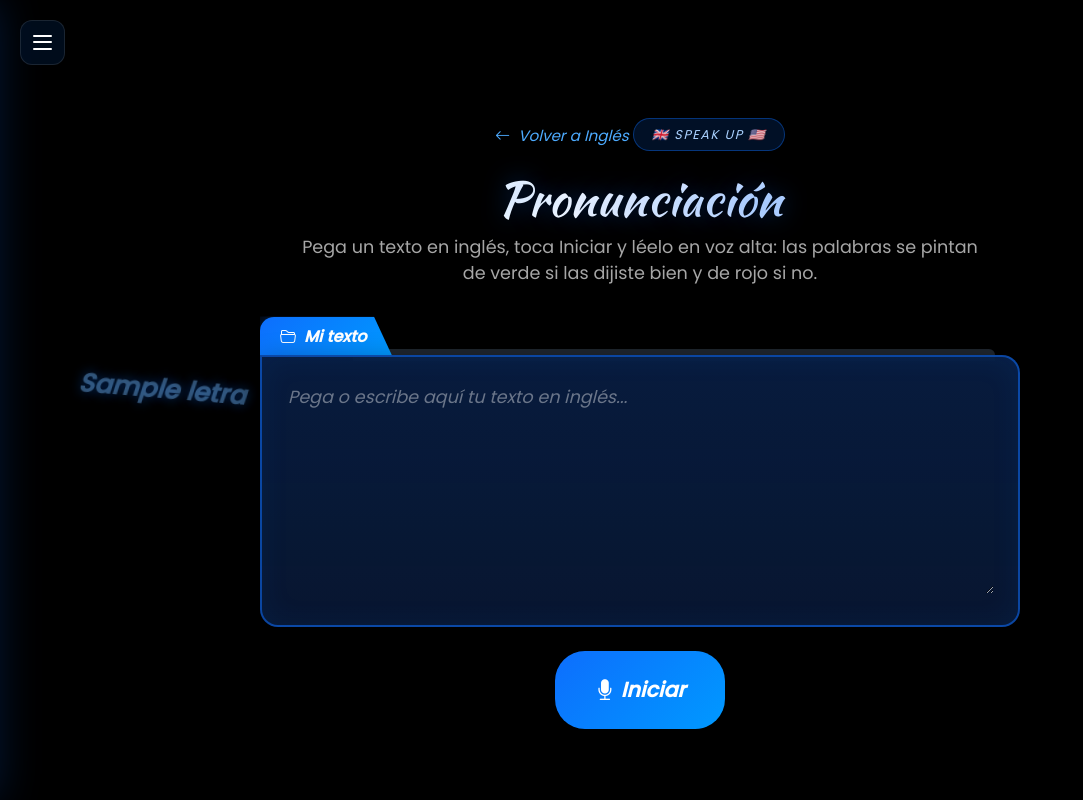
After one commit to diyerdiaz/dy-habit-tracker, a Python web app: template app/templates/ingles/pronunciacion.html in a window 1280 px wide. The commit adds this page. Shown: the whole page, without its empty margins (0-1083 px from the left). Run offline with Jinja, Linux system fonts and the light colour scheme; the template is opened without the code that fills it: most values are stand-ins (such as "Sample title", 1, 10 or a date in 2020).

Commit message:
pronunciacion

```diff
--- a/app/routes/ingles_route.py
+++ b/app/routes/ingles_route.py
@@ -38,6 +38,12 @@ def palabras_aleatorias():
         maximo=MAXIMO_PALABRAS,
         letras_flotantes=letras_flotantes,
     )
+
+@bp.route('/pronunciacion')
+@login_required
+def pronunciacion():
+    letras_flotantes = get_letras_flotantes(current_user.idUser)
+    return render_template('ingles/pronunciacion.html', letras_flotantes=letras_flotantes)
 
 @bp.route('/shadowing')
 @login_required
--- /dev/null
+++ b/app/static/css/pronunciacion.css
@@ -0,0 +1,246 @@
+/* Pronunciación: usa los colores azules de ingles.css y vocabulario.css */
+
+.pron-aviso {
+    max-width: 640px;
+    margin: 0 auto 16px auto;
+    padding: 10px 16px;
+    border-radius: 12px;
+    text-align: center;
+    background: rgba(255, 170, 0, 0.1);
+    border: 1px solid rgba(255, 170, 0, 0.4);
+    color: #ffd27a;
+}
+
+/* ── La carpeta ── */
+.pron-carpeta {
+    position: relative;
+    max-width: 760px;
+    margin: 30px auto 24px auto;
+    padding-top: 38px;
+}
+
+.pron-pestana {
+    position: absolute;
+    top: 0;
+    left: 0;
+    height: 40px;
+    padding: 0 26px 0 20px;
+    display: flex;
+    align-items: center;
+    gap: 8px;
+    color: #fff;
+    font-weight: 700;
+    font-style: italic;
+    background: linear-gradient(135deg, #0d6efd, #0099ff);
+    border-radius: 14px 14px 0 0;
+    clip-path: polygon(0 0, 86% 0, 100% 100%, 0 100%);
+    box-shadow: 0 -4px 16px rgba(13, 110, 253, 0.3);
+}
+
+.pron-hoja {
+    position: relative;
+    min-height: 220px;
+    padding: 24px;
+    border-radius: 0 18px 18px 18px;
+    background:
+        linear-gradient(rgba(13, 110, 253, 0.12), rgba(13, 110, 253, 0.06)),
+        rgba(8, 18, 38, 0.94);
+    border: 2px solid rgba(13, 110, 253, 0.55);
+    box-shadow: 0 10px 30px rgba(0, 0, 0, 0.45), inset 0 0 30px rgba(13, 110, 253, 0.08);
+}
+
+/* Borde de papel que asoma detrás, como hojas dentro de la carpeta */
+.pron-hoja::before {
+    content: '';
+    position: absolute;
+    top: -8px;
+    left: 12%;
+    right: 3%;
+    height: 12px;
+    border-radius: 6px 6px 0 0;
+    background: rgba(169, 209, 255, 0.18);
+    z-index: -1;
+}
+
+.pron-textarea {
+    width: 100%;
+    min-height: 180px;
+    resize: vertical;
+    border: none;
+    outline: none;
+    background: transparent;
+    color: #fff;
+    font-size: 1.1rem;
+    line-height: 1.7;
+}
+
+.pron-textarea::placeholder {
+    color: rgba(255, 255, 255, 0.4);
+    font-style: italic;
+}
+
+.pron-palabras {
+    text-align: left;
+    font-size: 1.25rem;
+    line-height: 2.1;
+    color: rgba(255, 255, 255, 0.55);
+}
+
+.pron-palabra {
+    display: inline;
+    padding: 2px 4px;
+    margin: 0 1px;
+    border-radius: 6px;
+    cursor: pointer;
+    transition: background 0.2s ease, color 0.2s ease;
+}
+
+.pron-palabra:hover {
+    background: rgba(255, 255, 255, 0.08);
+}
+
+.pron-palabra.bien {
+    color: #00e676;
+    background: rgba(0, 230, 118, 0.12);
+}
+
+.pron-palabra.mal {
+    color: #ff5c5c;
+    background: rgba(255, 92, 92, 0.14);
+    text-decoration: underline wavy rgba(255, 92, 92, 0.6);
+    text-underline-offset: 5px;
+}
+
+.pron-palabra.sonando {
+    outline: 2px solid #4dabff;
+}
+
+/* ── Botones ── */
+.pron-controles {
+    display: flex;
+    flex-wrap: wrap;
+    justify-content: center;
+    gap: 12px;
+    margin-bottom: 24px;
+}
+
+.pron-controles .btn {
+    width: auto;
+    flex: 0 1 auto;
+}
+
+.pron-btn-mic {
+    min-width: 170px;
+    padding: 12px 26px;
+    border-radius: 30px;
+}
+
+.pron-btn-mic.grabando {
+    background: linear-gradient(135deg, #ff3b5c, #ff6b6b);
+    animation: pron-pulso 1.4s ease-in-out infinite;
+}
+
+@keyframes pron-pulso {
+    0%, 100% { box-shadow: 0 0 0 0 rgba(255, 59, 92, 0.55); }
+    50% { box-shadow: 0 0 0 12px rgba(255, 59, 92, 0); }
+}
+
+.pron-btn-sec {
+    padding: 12px 22px;
+    border-radius: 30px;
+    color: #a9d1ff;
+    border: 1px solid rgba(13, 110, 253, 0.45);
+    background: rgba(13, 110, 253, 0.08);
+}
+
+.pron-btn-sec:hover {
+    color: #fff;
+    background: rgba(13, 110, 253, 0.2);
+}
+
+/* ── Resultado ── */
+.pron-resultado {
+    max-width: 760px;
+    margin: 0 auto 60px auto;
+    padding: 20px 24px;
+    border-radius: 18px;
+    background: rgba(13, 110, 253, 0.08);
+    border: 1px solid rgba(13, 110, 253, 0.3);
+    color: rgba(255, 255, 255, 0.8);
+}
+
+.pron-puntaje {
+    display: flex;
+    flex-wrap: wrap;
+    align-items: center;
+    gap: 6px 14px;
+}
+
+.pron-num {
+    font-weight: 700;
+    font-size: 1.2rem;
+}
+
+.pron-num-bien { color: #00e676; }
+.pron-num-mal { color: #ff5c5c; }
+.pron-num-falta { color: rgba(255, 255, 255, 0.5); }
+
+.pron-porcentaje {
+    margin-left: auto;
+    font-size: 1.5rem;
+    color: #4dabff;
+}
+
+.pron-barra {
+    height: 8px;
+    margin: 12px 0 14px 0;
+    border-radius: 4px;
+    background: rgba(255, 255, 255, 0.08);
+    overflow: hidden;
+}
+
+.pron-barra-relleno {
+    width: 0;
+    height: 100%;
+    background: linear-gradient(90deg, #00c853, #00e676);
+    transition: width 0.3s ease;
+}
+
+.pron-escuche {
+    margin-bottom: 4px;
+    font-style: italic;
+}
+
+.pron-escuche span {
+    color: #a9d1ff;
+}
+
+.pron-ayuda {
+    margin: 0;
+    font-size: 0.85rem;
+    color: rgba(255, 255, 255, 0.5);
+}
+
+@media (max-width: 480px) {
+    .pron-hoja { padding: 16px; }
+    .pron-palabras { font-size: 1.05rem; line-height: 1.95; }
+    .pron-textarea { font-size: 1rem; }
+    .pron-porcentaje { margin-left: 0; width: 100%; }
+}
+
+/* .btn de Bootstrap pisa el atributo hidden */
+.pron-controles [hidden],
+.pron-resultado[hidden] {
+    display: none !important;
+}
+
+/* Que las letras flotantes del fondo no pasen por encima de la carpeta ni del resultado */
+.pron-carpeta,
+.pron-controles,
+.pron-resultado {
+    position: relative;
+    z-index: 2;
+}
+.pron-resultado {
+    background: rgba(8, 18, 38, 0.92);
+}
--- /dev/null
+++ b/app/static/js/pronunciacion.js
@@ -0,0 +1,285 @@
+// Pronunciación: se lee el texto en voz alta y cada palabra se pinta de verde
+// (dicha bien), rojo (dicha mal o saltada) o se queda gris (todavía no llegas).
+// Usa el reconocimiento de voz del navegador (Chrome), en inglés.
+
+const NUMEROS = ['zero', 'one', 'two', 'three', 'four', 'five', 'six', 'seven', 'eight', 'nine', 'ten',
+                 'eleven', 'twelve', 'thirteen', 'fourteen', 'fifteen', 'sixteen', 'seventeen',
+                 'eighteen', 'nineteen', 'twenty'];
+
+// "Hello," -> "hello", "Don’t" -> "don't", "5" -> "five". Vacío si no tiene letras ni números.
+function normalizar(palabra) {
+    const limpia = palabra.toLowerCase()
+        .replace(/[’‘`]/g, "'")
+        .replace(/[^a-z0-9']/g, '')
+        .replace(/^'+|'+$/g, '');
+    return /^\d+$/.test(limpia) && Number(limpia) < NUMEROS.length ? NUMEROS[Number(limpia)] : limpia;
+}
+
+// Lo que dijo la persona, como lista de palabras normalizadas
+function palabrasDichas(texto) {
+    return texto.split(/[\s\-–—]+/).map(normalizar).filter(Boolean);
+}
+
+// Compara las palabras del texto con las dichas y devuelve un estado por cada una:
+// 'bien', 'mal' o 'pendiente'. Alinea las dos listas (como un diff) para que una palabra
+// saltada o una de más no pinte de rojo todo lo que sigue.
+function comparar(objetivo, dichas) {
+    const n = objetivo.length, m = dichas.length;
+    const dp = Array.from({ length: n + 1 }, () => new Array(m + 1).fill(0));
+    for (let i = 1; i <= n; i++) dp[i][0] = i;
+    for (let j = 1; j <= m; j++) dp[0][j] = j;
+    for (let i = 1; i <= n; i++) {
+        for (let j = 1; j <= m; j++) {
+            const igual = objetivo[i - 1] === dichas[j - 1] ? 0 : 1;
+            dp[i][j] = Math.min(dp[i - 1][j - 1] + igual, dp[i - 1][j] + 1, dp[i][j - 1] + 1);
+        }
+    }
+
+    // Hasta dónde llegó: el final del texto todavía no leído no cuenta como error
+    let hasta = 0;
+    for (let i = 1; i <= n; i++) {
+        if (dp[i][m] <= dp[hasta][m]) hasta = i;
+    }
+    if (m === 0) hasta = 0;
+
+    const estados = new Array(n).fill('pendiente');
+    let i = hasta, j = m;
+    while (i > 0 && j > 0) {
+        const igual = objetivo[i - 1] === dichas[j - 1];
+        if (dp[i][j] === dp[i - 1][j - 1] + (igual ? 0 : 1)) {
+            estados[i - 1] = igual ? 'bien' : 'mal';
+            i--; j--;
+        } else if (dp[i][j] === dp[i - 1][j] + 1) {
+            estados[i - 1] = 'mal';  // se la saltó
+            i--;
+        } else {
+            j--;  // dijo una palabra de más
+        }
+    }
+    while (i > 0) estados[--i] = 'mal';
+    return estados;
+}
+
+if (typeof module !== 'undefined') {
+    module.exports = { normalizar, palabrasDichas, comparar };
+}
+
+if (typeof document !== 'undefined') {
+    const Reconocimiento = window.SpeechRecognition || window.webkitSpeechRecognition;
+    const CLAVE_TEXTO = 'pronunciacion-texto';
+
+    const aviso = document.getElementById('pronAviso');
+    const textarea = document.getElementById('pronTexto');
+    const cajaPalabras = document.getElementById('pronPalabras');
+    const btnIniciar = document.getElementById('pronIniciar');
+    const btnEditar = document.getElementById('pronEditar');
+    const btnReiniciar = document.getElementById('pronReiniciar');
+    const resultado = document.getElementById('pronResultado');
+    const elBien = document.getElementById('pronBien');
+    const elMal = document.getElementById('pronMal');
+    const elFalta = document.getElementById('pronFalta');
+    const elPorcentaje = document.getElementById('pronPorcentaje');
+    const elBarra = document.getElementById('pronBarra');
+    const elEscuche = document.getElementById('pronEscuche');
+
+    let spans = [];          // una <span> por palabra del texto
+    let objetivo = [];       // las mismas palabras, normalizadas
+    let textoAnterior = '';  // lo escuchado en tandas anteriores del micrófono
+    let textoTanda = '';     // lo ya confirmado en la tanda actual
+    let grabando = false;
+    let reconocimiento = null;
+
+    function avisar(texto) {
+        aviso.textContent = texto;
+        aviso.hidden = !texto;
+    }
+
+    try { textarea.value = localStorage.getItem(CLAVE_TEXTO) || ''; } catch (e) { /* sin almacenamiento */ }
+    textarea.addEventListener('input', () => {
+        try { localStorage.setItem(CLAVE_TEXTO, textarea.value); } catch (e) { /* sin almacenamiento */ }
+    });
+
+    // Brave trae el reconocimiento de voz pero lo tiene apagado: siempre falla con "network"
+    const esBrave = !!navigator.brave;
+    const MENSAJE_BRAVE = 'Brave no permite el reconocimiento de voz. Abre esta página en Google Chrome.';
+
+    if (!Reconocimiento) {
+        avisar('Tu navegador no permite el reconocimiento de voz. Abre esta página en Google Chrome.');
+        btnIniciar.disabled = true;
+    } else if (esBrave) {
+        avisar(MENSAJE_BRAVE);
+        btnIniciar.disabled = true;
+    } else if (!window.isSecureContext) {
+        avisar('El micrófono solo funciona si la página está en https.');
+        btnIniciar.disabled = true;
+    }
+
+    // Arma las palabras del texto dentro de la carpeta, respetando espacios y saltos de línea
+    function armarPalabras(texto) {
+        cajaPalabras.textContent = '';
+        spans = [];
+        objetivo = [];
+        texto.split(/(\s+)/).forEach((trozo) => {
+            if (!trozo) return;
+            if (/^\s+$/.test(trozo)) {
+                cajaPalabras.appendChild(document.createTextNode(trozo.includes('\n') ? '\n' : ' '));
+                return;
+            }
+            // "well-known" son dos palabras al hablar
+            trozo.split(/(?<=[\-–—])/).forEach((parte) => {
+                const norm = normalizar(parte);
+                if (!norm) {
+                    cajaPalabras.appendChild(document.createTextNode(parte));
+                    return;
+                }
+                const span = document.createElement('span');
+                span.className = 'pron-palabra';
+                span.textContent = parte;
+                span.addEventListener('click', () => pronunciar(span));
+                cajaPalabras.appendChild(span);
+                spans.push(span);
+                objetivo.push(norm);
+            });
+        });
+    }
+
+    function pintar(escuchado) {
+        const estados = comparar(objetivo, palabrasDichas(escuchado));
+        let bien = 0, mal = 0;
+        estados.forEach((estado, k) => {
+            spans[k].classList.toggle('bien', estado === 'bien');
+            spans[k].classList.toggle('mal', estado === 'mal');
+            if (estado === 'bien') bien++;
+            if (estado === 'mal') mal++;
+        });
+        const total = estados.length || 1;
+        elBien.textContent = bien;
+        elMal.textContent = mal;
+        elFalta.textContent = estados.length - bien - mal;
+        elPorcentaje.textContent = `${Math.round((bien / total) * 100)} %`;
+        elBarra.style.width = `${(bien / total) * 100}%`;
+        elEscuche.textContent = escuchado.trim() || '—';
+        return estados;
+    }
+
+    function pronunciar(span) {
+        if (grabando) {
+            avisar('Detén el micrófono para escuchar la palabra.');
+            return;
+        }
+        if (!window.speechSynthesis) return;
+        speechSynthesis.cancel();
+        const voz = new SpeechSynthesisUtterance(span.textContent.replace(/[^\w'’\-]/g, ''));
+        voz.lang = 'en-US';
+        voz.rate = 0.85;
+        span.classList.add('sonando');
+        voz.onend = voz.onerror = () => span.classList.remove('sonando');
+        speechSynthesis.speak(voz);
+    }
+
+    function mostrarCarpeta(practicando) {
+        textarea.hidden = practicando;
+        cajaPalabras.hidden = !practicando;
+        btnEditar.hidden = !practicando;
+        btnReiniciar.hidden = !practicando;
+        resultado.hidden = !practicando;
+    }
+
+    function ponerBoton() {
+        btnIniciar.classList.toggle('grabando', grabando);
+        btnIniciar.querySelector('i').className = grabando ? 'bi bi-stop-fill' : 'bi bi-mic-fill';
+        btnIniciar.querySelector('span').textContent = grabando ? 'Detener'
+            : (textoAnterior || textoTanda ? 'Continuar' : 'Iniciar');
+    }
+
+    function crearReconocimiento() {
+        const r = new Reconocimiento();
+        r.lang = 'en-US';
+        r.interimResults = true;
+        // En Android el modo continuo repite frases; ahí se escucha por tandas
+        r.continuous = !/Android/i.test(navigator.userAgent);
+
+        r.onresult = (evento) => {
+            let confirmado = '', provisional = '';
+            for (let k = 0; k < evento.results.length; k++) {
+                const frase = evento.results[k][0].transcript + ' ';
+                if (evento.results[k].isFinal) confirmado += frase; else provisional += frase;
+            }
+            textoTanda = confirmado;
+            const estados = pintar(textoAnterior + confirmado + provisional);
+            // Si ya leyó todo el texto, se apaga solo
+            if (!provisional && estados.length && !estados.includes('pendiente')) detener();
+        };
+
+        r.onerror = (evento) => {
+            if (evento.error === 'no-speech' || evento.error === 'aborted') return;
+            const mensajes = {
+                'not-allowed': 'Necesito permiso para usar el micrófono. Revísalo en el candado de la barra de direcciones.',
+                'audio-capture': 'No encontré ningún micrófono.',
+                'network': esBrave ? MENSAJE_BRAVE
+                    : 'No se pudo conectar con el reconocimiento de voz. Revisa tu internet o usa Google Chrome.',
+            };
+            avisar(mensajes[evento.error] || 'No se pudo usar el micrófono.');
+            detener();
+        };
+
+        // El navegador corta solo tras un silencio: si seguimos grabando, se vuelve a encender
+        r.onend = () => {
+            textoAnterior += textoTanda;
+            textoTanda = '';
+            if (grabando) {
+                try { r.start(); } catch (e) { detener(); }
+            }
+        };
+        return r;
+    }
+
+    function iniciar() {
+        const texto = textarea.value.trim();
+        if (!texto) {
+            avisar('Primero pega un texto en inglés dentro de la carpeta.');
+            textarea.focus();
+            return;
+        }
+        avisar('');
+        if (textarea.hidden === false) {
+            armarPalabras(texto);
+            textoAnterior = '';
+            pintar('');
+            mostrarCarpeta(true);
+        }
+        if (window.speechSynthesis) speechSynthesis.cancel();
+        reconocimiento = reconocimiento || crearReconocimiento();
+        grabando = true;
+        ponerBoton();
+        try { reconocimiento.start(); } catch (e) { /* ya estaba encendido */ }
+    }
+
+    // descartar = true bota lo que el micrófono no alcanzó a confirmar (al reiniciar o editar)
+    function detener(descartar = false) {
+        grabando = false;
+        if (reconocimiento) {
+            if (descartar) reconocimiento.abort(); else reconocimiento.stop();
+        }
+        ponerBoton();
+    }
+
+    btnIniciar.addEventListener('click', () => (grabando ? detener() : iniciar()));
+
+    btnReiniciar.addEventListener('click', () => {
+        detener(true);
+        textoAnterior = '';
+        textoTanda = '';
+        pintar('');
+        ponerBoton();
+    });
+
+    btnEditar.addEventListener('click', () => {
+        detener(true);
+        textoAnterior = '';
+        textoTanda = '';
+        mostrarCarpeta(false);
+        ponerBoton();
+        textarea.focus();
+    });
+}
--- a/app/templates/ingles/index.html
+++ b/app/templates/ingles/index.html
@@ -40,6 +40,10 @@
             <i class="bi bi-shuffle"></i>
             <h3>Palabras aleatorias</h3>
         </a>
+        <a href="{{ url_for('ingles.pronunciacion') }}" class="ingles-card">
+            <i class="bi bi-mic-fill"></i>
+            <h3>Pronunciación</h3>
+        </a>
     </div>
 </div>
 {% endblock %}
--- /dev/null
+++ b/app/templates/ingles/pronunciacion.html
@@ -0,0 +1,74 @@
+{% extends "base.html" %}
+
+{% block titulo_pagina %}Pronunciación{% endblock %}
+
+{% block extra_css %}
+<link rel="stylesheet" href="{{ url_for('static', filename='css/ingles.css') }}">
+<link rel="stylesheet" href="{{ url_for('static', filename='css/vocabulario.css') }}">
+<link rel="stylesheet" href="{{ url_for('static', filename='css/pronunciacion.css') }}">
+{% endblock %}
+
+{% block content %}
+{% include 'ingles/_sidebar_ingles.html' %}
+
+<!-- Efectos de Fondo -->
+<div class="ingles-letters">
+    {% for letra in letras_flotantes %}<span>{{ letra }}</span>{% endfor %}
+</div>
+
+<!-- Contenedor Principal -->
+<div class="ingles-wrapper">
+    <div class="text-center mb-4 fade-in-section ingles-hero">
+        <a href="{{ url_for('ingles.ingles') }}" class="vocabulario-back">
+            <i class="bi bi-arrow-left"></i> Volver a Inglés
+        </a>
+        <span class="ingles-flag-badge">🇬🇧 Speak Up 🇺🇸</span>
+        <h1 class="ingles-title">Pronunciación</h1>
+        <p class="ingles-desc">Pega un texto en inglés, toca Iniciar y léelo en voz alta: las palabras se pintan de verde si las dijiste bien y de rojo si no.</p>
+    </div>
+
+    <p class="pron-aviso" id="pronAviso" role="status" hidden></p>
+
+    <!-- La carpeta: pestaña arriba y el texto adentro -->
+    <section class="pron-carpeta fade-in-section" id="pronCarpeta">
+        <div class="pron-pestana">
+            <i class="bi bi-folder2-open"></i> Mi texto
+        </div>
+        <div class="pron-hoja">
+            <textarea id="pronTexto" class="pron-textarea" rows="7" maxlength="3000"
+                      placeholder="Pega o escribe aquí tu texto en inglés..." aria-label="Texto en inglés"></textarea>
+            <div class="pron-palabras" id="pronPalabras" hidden></div>
+        </div>
+    </section>
+
+    <div class="pron-controles fade-in-section">
+        <button type="button" class="btn btn-vocab-accent fw-bold pron-btn-mic" id="pronIniciar">
+            <i class="bi bi-mic-fill"></i> <span>Iniciar</span>
+        </button>
+        <button type="button" class="btn pron-btn-sec" id="pronEditar" hidden>
+            <i class="bi bi-pencil"></i> Editar texto
+        </button>
+        <button type="button" class="btn pron-btn-sec" id="pronReiniciar" hidden>
+            <i class="bi bi-arrow-counterclockwise"></i> Otra vez
+        </button>
+    </div>
+
+    <div class="pron-resultado fade-in-section" id="pronResultado" hidden>
+        <div class="pron-puntaje">
+            <span class="pron-num pron-num-bien" id="pronBien">0</span> bien
+            <span class="pron-num pron-num-mal" id="pronMal">0</span> mal
+            <span class="pron-num pron-num-falta" id="pronFalta">0</span> faltan
+            <strong class="pron-porcentaje" id="pronPorcentaje">0 %</strong>
+        </div>
+        <div class="pron-barra"><div class="pron-barra-relleno" id="pronBarra"></div></div>
+        <p class="pron-escuche"><i class="bi bi-ear"></i> Lo que escuché: <span id="pronEscuche">—</span></p>
+        <p class="pron-ayuda">Toca una palabra para escuchar cómo se pronuncia.</p>
+    </div>
+</div>
+{% endblock %}
+
+{% block extra_js %}
+<script src="{{ url_for('static', filename='js/sidebar.js') }}"></script>
+<script src="{{ url_for('static', filename='js/ingles.js') }}"></script>
+<script src="{{ url_for('static', filename='js/pronunciacion.js') }}"></script>
+{% endblock %}
```
Also changed, not shown: app/test/test_pronunciacion.py (added, +70 -0 lines).
